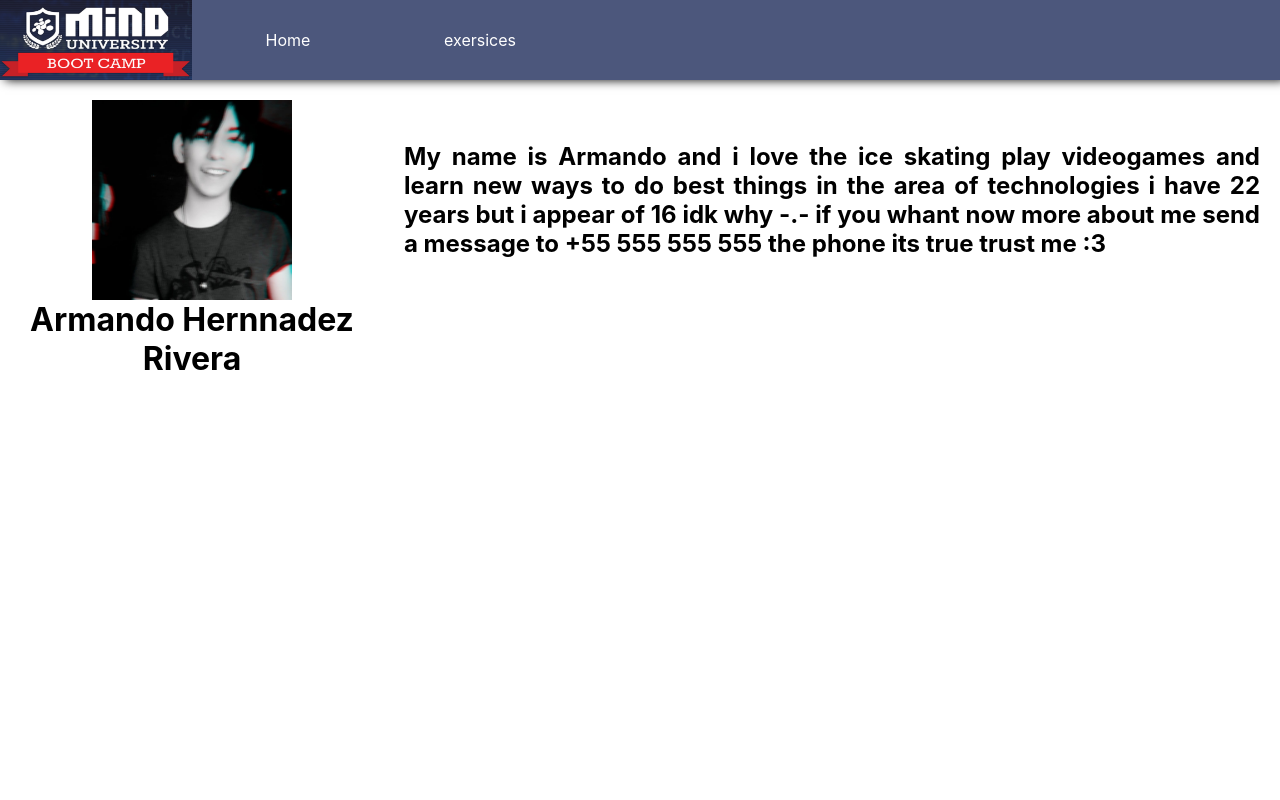
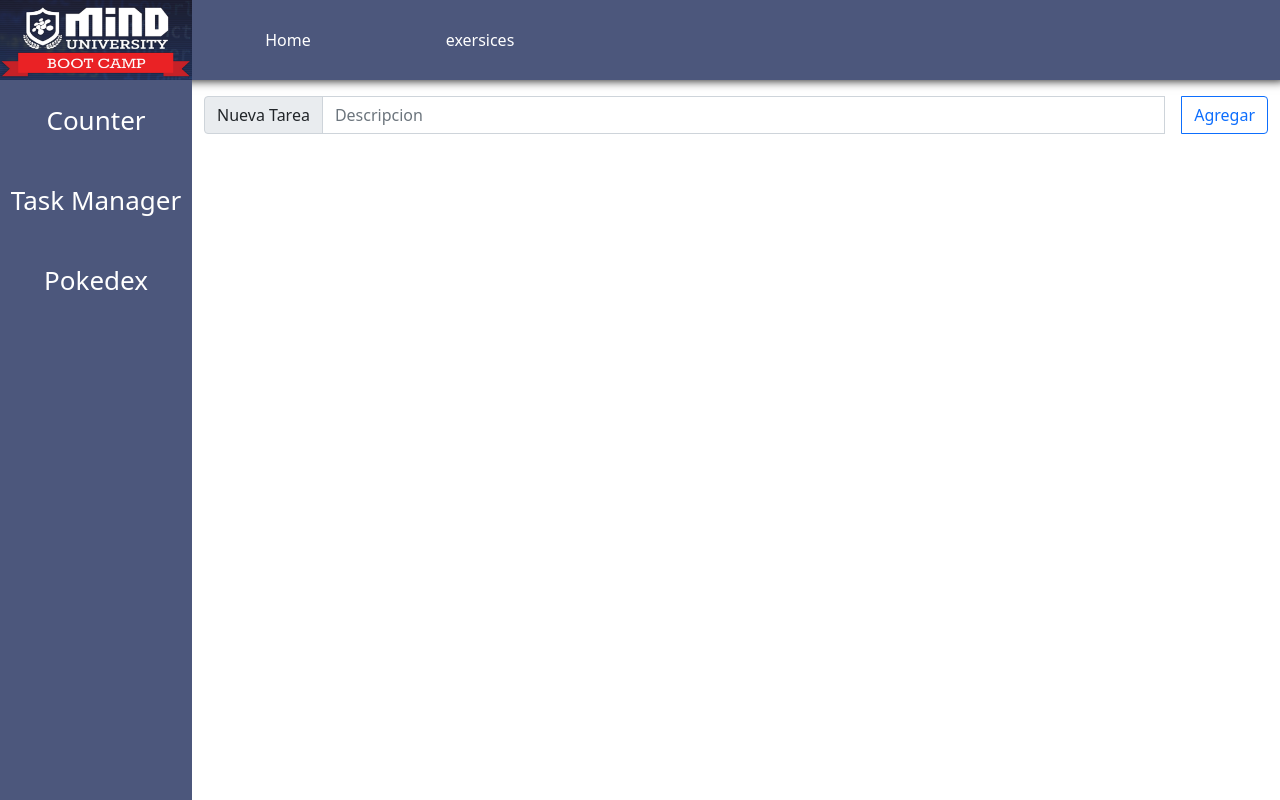
Before and after one commit to zarmby/react, a React (Create React App) app: page /exercises/TaskManager in a window 1280 px wide. Built offline with nearby package versions, Linux system fonts and the light colour scheme.

Commit message:
se agrego el modulo de task manager

```diff
--- a/src/App.js
+++ b/src/App.js
@@ -10,6 +10,7 @@ import Counter2 from './components/counter/Counter2';
 import NavBar from './components/common/navbar/NavBar';
 import SideBar from './components/common/slidebar/SideBar';
 import Home from './components/Home/Home';
+import TaskManager from './components/TaskManager/TaskManager'
 import './App.css';
 
 class App extends React.Component {
@@ -28,6 +29,10 @@ render(){
             <SideBar className = "SideBar"/>
             <Counter2 className = "excersises" max = {20}/>
           </Route>
+          <Route path="/exercises/TaskManager">
+            <SideBar className = "SideBar"/>
+            <TaskManager className = "desc"/>
+          </Route>
           <Route path="/*">
             <Home className = "desc"/>
           </Route>
--- a/src/components/Home/Home.jsx
+++ b/src/components/Home/Home.jsx
@@ -23,4 +23,4 @@ class Home extends React.Component {
   }
 }
 
-export default Home
+export default Home;
--- /dev/null
+++ b/src/components/TaskManager/TaskManager.jsx
@@ -0,0 +1,18 @@
+import React from "react";
+import './style.css'
+
+class TaskManager extends React.Component {
+  render(){
+    return(
+      <div className = "container">
+        <div class="input-group ">
+          <span class="input-group-text" id="basic-addon1">Nueva Tarea</span>
+          <input type="text" class="form-control" placeholder="Descripcion" aria-label="Username" aria-describedby="basic-addon1"></input>
+          <button type="button" class="btn btn-outline-primary" id = "TM-add">Agregar</button>
+        </div>
+      </div>
+    );
+  }
+}
+
+export default TaskManager;
--- /dev/null
+++ b/src/components/TaskManager/style.css
@@ -0,0 +1,16 @@
+.card{
+  width: 38rem;
+}
+
+.container{
+  display: grid;
+  padding: 1rem;
+}
+
+.input-group{
+  height: 1rem;
+}
+
+#TM-add{
+  margin-left: 1rem;
+}
--- a/src/components/common/slidebar/SideBar.jsx
+++ b/src/components/common/slidebar/SideBar.jsx
@@ -8,7 +8,7 @@ class SideBar extends React.Component {
       return (
         <div className = "SideBar">
           <Link to = "/exercises/counter" className = "element-1">Counter</Link>
-          <Link to = "/exercises/counter" className = "element-2">Task Manager</Link>
+          <Link to = "/exercises/TaskManager" className = "element-2">Task Manager</Link>
           <Link to = "/exercises/counter" className = "element-3">Pokedex</Link>
         </div>
       );
--- a/src/index.js
+++ b/src/index.js
@@ -3,6 +3,7 @@ import ReactDOM from 'react-dom';
 import './index.css';
 import App from './App';
 import reportWebVitals from './reportWebVitals';
+import 'bootstrap/dist/css/bootstrap.min.css';
 
 ReactDOM.render(
   <React.StrictMode>
```
Also changed, not shown: src/components/Task Manager/taskManager.jsx (deleted).
